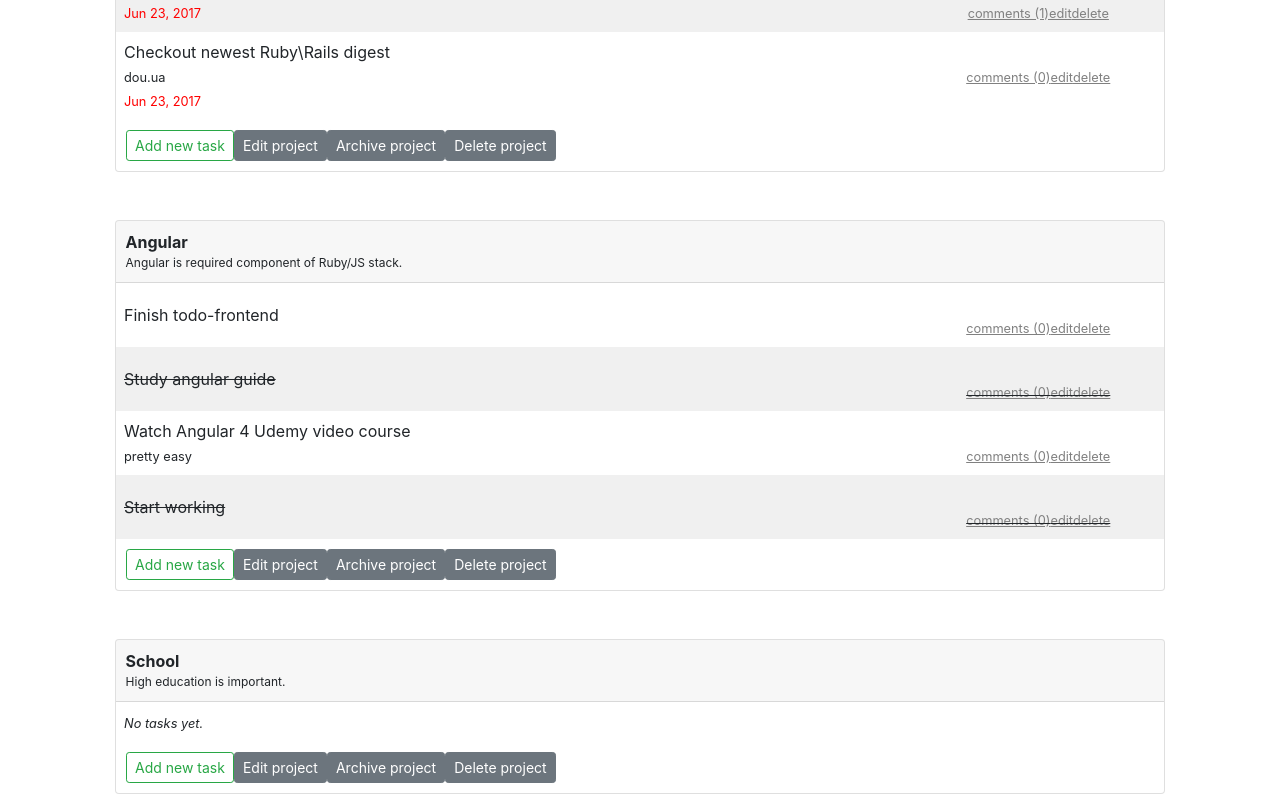
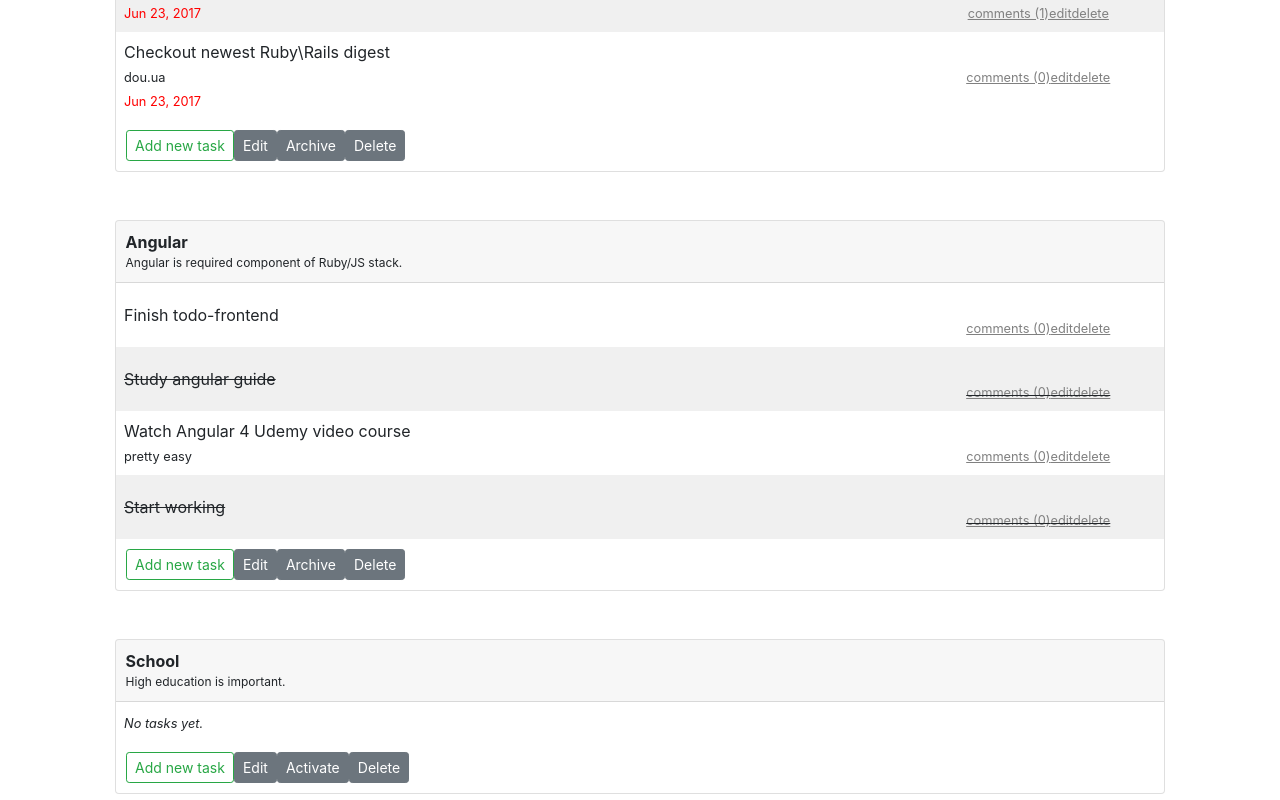
Before and after one commit to iSarCasm/todo_frontend, an Angular app: page /dashboard in a window 1280 px wide. Shown: the part 300-1100 px from the top of the page. Built offline with nearby package versions, Linux system fonts and the light colour scheme.

Commit message:
Archive and activate projects

```diff
--- a/src/app/dashboard/dashboard.service.ts
+++ b/src/app/dashboard/dashboard.service.ts
@@ -29,6 +29,14 @@ export class DashboardService {
     this.getTask(task.id).comments.push(
       new Comment(undefined, task.id, "user_name", "assets/mock/user1.jpeg", content)
     );
+  }
+
+  projectActivate(project: Project) {
+    project.in_active = true;
+  }
+
+  projectArchive(project: Project) {
+    project.in_active = false;
   }
 
   taskFinish(task: Task) {
--- a/src/app/project/project.component.html
+++ b/src/app/project/project.component.html
@@ -23,9 +23,14 @@
 
           <div class="controls">
             <button class="btn btn-sm btn-outline-success" (click)="newTask()">Add new task</button>
-            <button class="btn btn-sm btn-secondary">Edit project</button>
-            <button class="btn btn-sm btn-secondary">Archive project</button>
-            <button class="btn btn-sm btn-secondary" (click)="deleteProject()">Delete project</button>
+            <button class="btn btn-sm btn-secondary">Edit</button>
+
+            <button *ngIf="project.in_active; else activateButton" class="btn btn-sm btn-secondary" (click)="archive()">Archive</button>
+            <ng-template #activateButton>
+              <button class="btn btn-sm btn-secondary" (click)="activate()">Activate</button>
+            </ng-template>
+
+            <button class="btn btn-sm btn-secondary" (click)="deleteProject()">Delete</button>
           </div>
         </div>
       </div>
--- a/src/app/project/project.component.ts
+++ b/src/app/project/project.component.ts
@@ -27,6 +27,14 @@ export class ProjectComponent implements OnInit {
     taskModalRef.componentInstance.project = this.project;
   }
 
+  archive() {
+    this.dashboardService.projectArchive(this.project);
+  }
+
+  activate() {
+    this.dashboardService.projectActivate(this.project);
+  }
+
   deleteProject() {
     this.dashboardService.deleteProject(this.project);
   }
```
